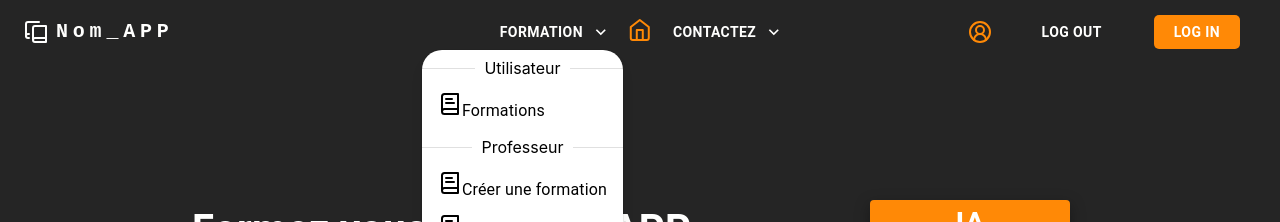
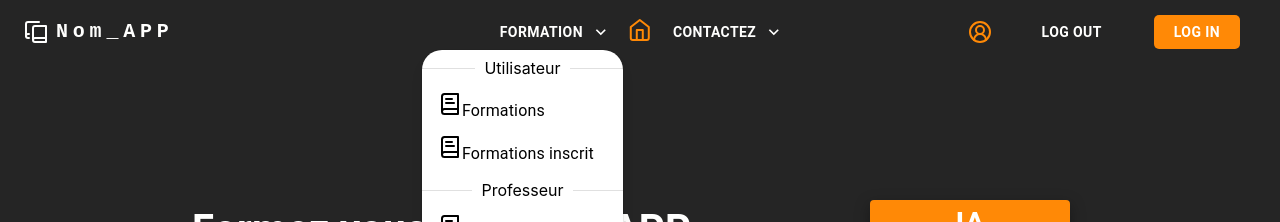
Before and after one commit to romainbcode/PFE-Forma, a React (Create React App) app in the folder frontend/: page / in a window 1280 px wide. Both pictures are taken after a click on the button "FORMATION". Shown: the top 222 px of the page. Built offline with nearby package versions, Linux system fonts and the light colour scheme; no server answers.

Commit message:
menu pour aller sur les formations où l'user est inscrit

```diff
--- a/frontend/src/components/navbar.js
+++ b/frontend/src/components/navbar.js
@@ -300,6 +300,16 @@ export const Navbar = () => {
                   Formations
                 </Link>
               </MenuItem>
+              <MenuItem onClick={handleCloseMenuFormation} disableRipple>
+                <Link
+                  style={{ textDecoration: "none", color: "black" }}
+                  to="/utilisateur/formation/inscrit"
+                >
+                  <BookText />
+                  Formations inscrit
+                </Link>
+              </MenuItem>
+
               <Divider sx={{ my: 1 }}>Professeur</Divider>
               <MenuItem onClick={handleCloseMenuFormation} disableRipple>
                 <Link
```
